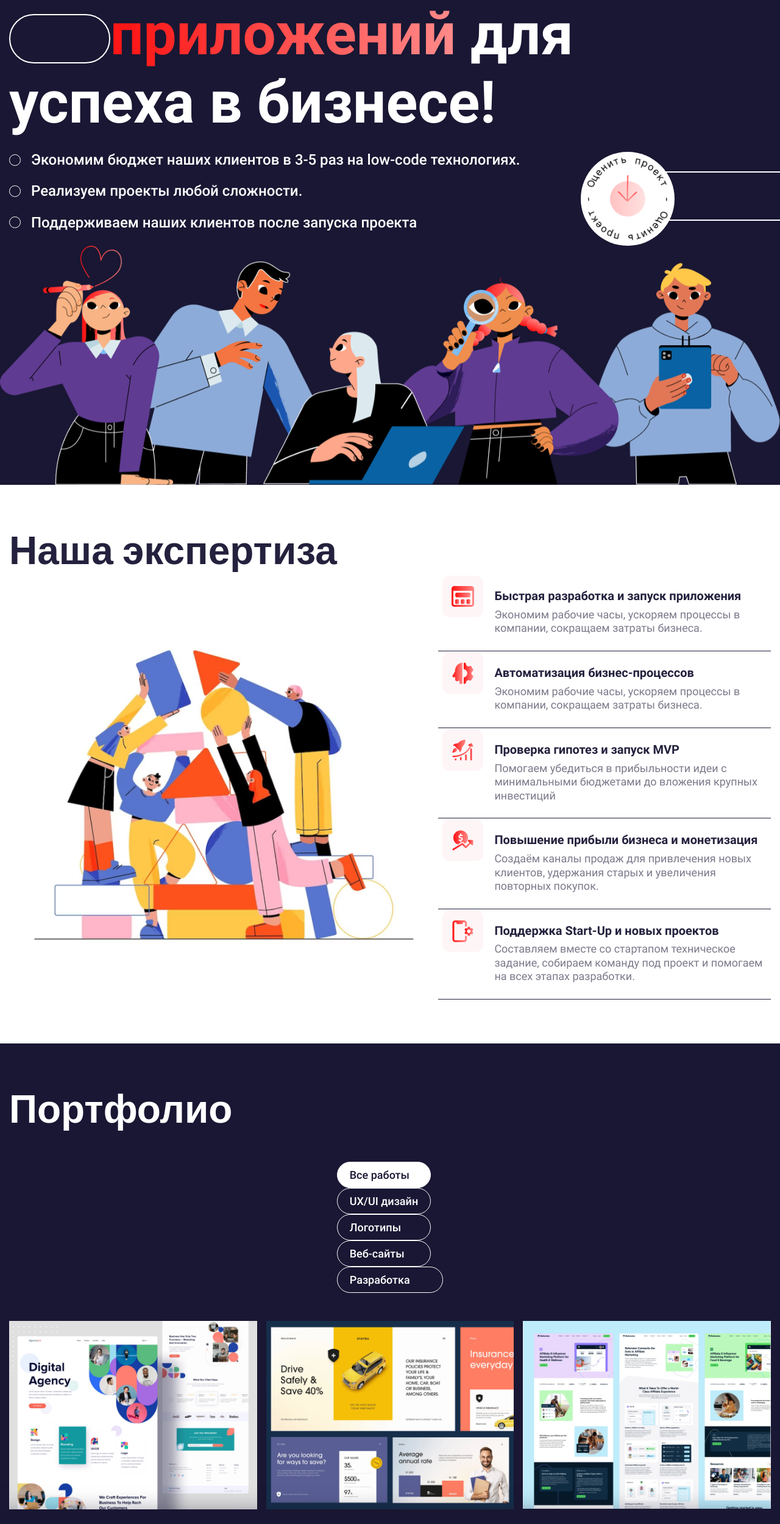
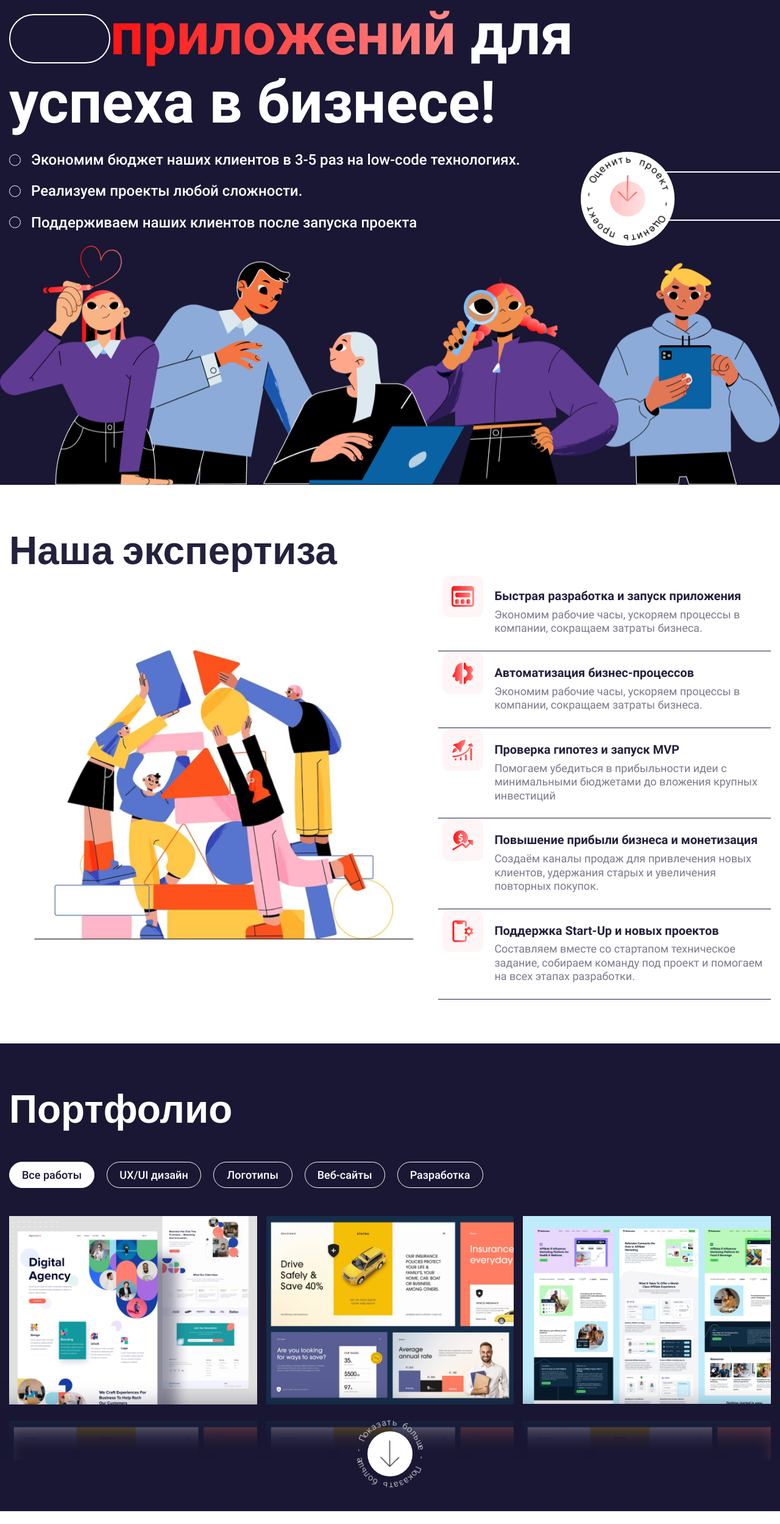
Before and after one commit to ReflexTen/no-code_landing-react, a React (Create React App) app: page / in a window 1280 px wide. Shown: the part 242-2741 px from the top of the page at 61% size. Built offline with nearby package versions, Linux system fonts and the light colour scheme; a web font is replaced by a local one.

Commit message:
added adaptiv setions about, team, reviews

```diff
--- a/src/components/Main.jsx
+++ b/src/components/Main.jsx
@@ -15,9 +15,9 @@ const Main = () => {
       <Home />
       <Expertise />
       <Portfolio />
-      {/* <About /> */}
-      {/* <Team /> */}
-      {/* <Reviews /> */}
+      <About />
+      <Team />
+      <Reviews />
       {/* <Contact /> */}
       {/* <Questions /> */}
     </main>
--- a/src/components/reviews-components/ReviewsCard.jsx
+++ b/src/components/reviews-components/ReviewsCard.jsx
@@ -6,7 +6,7 @@ const ReviewsCard = ({ img, name, review }) => {
           <img className="reviews-card__image" src={img} alt="" />
         </div>
         <h4 className="reviews-card__title">{name}</h4>
-        <p className="reviews-card__text">{review}</p>
+        <div className="reviews-card__text">{review}</div>
       </div>
     </div>
   )
--- a/src/components/sections/Portfolio.jsx
+++ b/src/components/sections/Portfolio.jsx
@@ -1,12 +1,6 @@
 import { useState, useLayoutEffect, useEffect, useRef } from 'react'
 import Fade from 'react-reveal/Fade'
 import works from '../../components/helpers/Works.js'
-
-import { Swiper, SwiperSlide } from 'swiper/react'
-import 'swiper/css'
-import 'swiper/css/free-mode'
-
-import { FreeMode, Mousewheel } from 'swiper'
 
 const navigation = [
   { name: 'Все работы' },
@@ -83,17 +77,6 @@ const Portfolio = () => {
         </Fade>
 
         <ul className="portfolio__tags">
-          <Swiper
-            direction={'horisontal'}
-            slidesPerView={'auto'}
-            freeMode={true}
-            mousewheel={true}
-            // slidesPerView={4}
-            // speed={500}
-            // spaceBetween={10}
-            modules={[FreeMode, Mousewheel]}
-          >
-            <SwiperSlide>
           {navigation.map((item, idx) => {
             return (
               <li
@@ -111,8 +94,6 @@ const Portfolio = () => {
               </li>
             )
           })}
-            </SwiperSlide>
-          </Swiper>
         </ul>
 
         <div className="portfolio__content content">
--- a/src/styles/common/global.scss
+++ b/src/styles/common/global.scss
@@ -47,7 +47,6 @@ body {
 }
 
 .section {
-  // min-height: 100vh;
   padding: 72px 0;
 
   @include media-2 {
@@ -83,7 +82,6 @@ body {
       width: 100%;
       position: absolute;
       top: 100%;
-      // bottom: 0;
       left: 50%;
       transform: translateX(-50%) translateY(-200%);
       background: #131227;
@@ -96,7 +94,6 @@ body {
 
     @include media-2 {
       height: calc(100vh - 113px);
-      // height: 100%;
     }
     @include media-3 {
       height: calc(100vh - 94.5px);
@@ -253,3 +250,89 @@ body {
     font-size: 24px;
   }
 }
+
+.swiper {
+  overflow: visible;
+}
+
+.slider-controler {
+  position: absolute;
+  top: -85px;
+  left: 1170px;
+
+  @include media-1 {
+    top: -75px;
+    left: 925px;
+  }
+}
+
+.slider-arrow-prew,
+.slider-arrow-next {
+  width: 70px;
+  height: 20px;
+  cursor: pointer;
+
+  @include media-2 {
+    display: none;
+  }
+
+  &::after {
+    content: '';
+    position: absolute;
+    top: 4px;
+    left: 3px;
+    width: 12px;
+    height: 12px;
+    border-top: 2px solid red;
+    border-right: 2px solid red;
+    border-radius: 1px;
+    transform: rotate(-135deg);
+    transition: all 0.3s;
+  }
+
+  &::before {
+    content: '';
+    background: red;
+    position: absolute;
+    top: 9px;
+    left: 3px;
+    width: 60px;
+    height: 2px;
+    object-fit: contain;
+    border-radius: 2px;
+    transition: all 0.3s;
+  }
+
+  &.swiper-button-disabled {
+    &::before {
+      background: white;
+      width: 40px;
+    }
+    &::after {
+      border-color: white;
+    }
+  }
+}
+
+.slider-arrow-prew {
+  position: absolute;
+  top: -10px;
+  left: -130px;
+}
+
+.slider-arrow-next {
+  position: absolute;
+  top: -10px;
+  right: -2px;
+  transform: rotate(180deg);
+}
+
+.swiper-pagination-bullet {
+  width: 34px;
+  height: 6px;
+  border-radius: 0;
+  transition: all 0.3s;
+}
+.swiper-pagination-bullet-active {
+  background-color: rgba(255, 0, 0, 0.8);
+}
--- a/src/styles/sections/about.scss
+++ b/src/styles/sections/about.scss
@@ -3,17 +3,36 @@
 
   & .container {
     max-width: 1265px;
+
+    @include media-4 {
+      padding: 0;
+    }
   }
 
   // .about__subtitle
   &__subtitle {
     margin-bottom: 65px;
+    padding: 0 15px;
   }
   // .about__inner
   &__inner {
     display: grid;
     grid-template-columns: repeat(3, 1fr);
     grid-gap: 33px 88px;
+
+    @include media-2 {
+      grid-template-columns: repeat(2, 1fr);
+      grid-gap: 33px 60px;
+    }
+
+    @include media-3 {
+      grid-gap: 20px 30px;
+    }
+
+    @include media-4 {
+      grid-template-columns: repeat(1, 1fr);
+      // grid-gap: 33px 60px;
+    }
   }
   // .about__item
   &__item {
@@ -21,12 +40,14 @@
     padding: 30px 20px 21px;
     min-height: 353px;
     color: #3a3737;
-    // color: white;
     border-radius: 23px;
+    transition: all 0.5s;
 
-    // background: linear-gradient(92.81deg, #ffffff 6.3%, #ffffff 97.86%);
+    @include media-4 {
+      min-height: 290px;
 
-    transition: all 0.5s;
+      border-radius: 0;
+    }
 
     &:hover {
       & .about {
@@ -57,6 +78,13 @@
     font-weight: 500;
     font-size: 24px;
     line-height: 1.095;
+
+    @include media-3 {
+      font-size: 18px;
+    }
+    @include media-4 {
+      font-size: 16px;
+    }
   }
   // .about__item-text
   &__item-text {
--- a/src/styles/sections/portfolio.scss
+++ b/src/styles/sections/portfolio.scss
@@ -4,12 +4,17 @@
   flex-direction: column;
   justify-content: space-between;
   padding-bottom: 0;
+  overflow: hidden;
   // .portfolio__subtitle
   &__subtitle {
     margin-bottom: 50px;
     font-weight: 600;
     line-height: 1.13;
     color: white;
+
+    @include media-3 {
+      margin-bottom: 28px;
+    }
   }
   // .portfolio__tags
   &__tags {
@@ -17,8 +22,15 @@
     align-items: center;
     margin-bottom: 46px;
 
+    // max-width: 700px;
+
     @include media-3 {
-      overflow-x: auto;
+      margin-bottom: 28px;
+      overflow-x: scroll;
+
+      &::-webkit-scrollbar {
+        width: 0;
+      }
     }
   }
   // .portfolio__tag
@@ -32,15 +44,26 @@
     cursor: pointer;
     transition: all 0.3s;
 
+    min-width: 130px;
+    text-align: center;
+
     @include media-2 {
       font-size: 16px;
     }
     @include media-3 {
       font-size: 14px;
     }
+    @include media-4 {
+      min-width: 117px;
+      font-size: 12px;
+    }
 
     &:not(:last-child) {
       margin-right: 20px;
+
+      @include media-3 {
+        margin-right: 7px;
+      }
     }
 
     &:hover {
@@ -71,12 +94,18 @@
     @include media-2 {
       grid-template-columns: repeat(2, 1fr);
     }
+    @include media-4 {
+      grid-template-columns: repeat(1, 1fr);
+    }
   }
   // .content__item
   &__item {
   }
   // .content__item-img
   &__item-img {
+    @include media-4 {
+      margin: 0 auto;
+    }
   }
 
   &__circle-button {
@@ -93,6 +122,11 @@
     cursor: pointer;
     z-index: 11;
 
+    @include media-3 {
+      width: 100px;
+      height: 100px;
+    }
+
     &::before {
       content: '';
       position: absolute;
@@ -103,6 +137,11 @@
       height: 74px;
       background-color: #fff;
       border-radius: 50%;
+
+      @include media-3 {
+        width: 56px;
+        height: 56px;
+      }
     }
 
     &::after {
@@ -114,6 +153,11 @@
       width: 60px;
       height: 60px;
       transition: all 0.5s;
+      background-size: cover;
+      @include media-3 {
+        width: 50px;
+        height: 50px;
+      }
     }
 
     &--active {
@@ -132,12 +176,19 @@
     font-weight: 300;
     animation: animate 25s linear infinite;
 
+    @include media-3 {
+      font-size: 12px;
+    }
+
     p {
       & span {
         position: absolute;
         left: 50%;
+        transform-origin: 0 60px;
 
-        transform-origin: 0 60px;
+        @include media-3 {
+          transform-origin: 0 50px;
+        }
       }
     }
   }
--- a/src/styles/sections/reviews.scss
+++ b/src/styles/sections/reviews.scss
@@ -5,7 +5,16 @@
   padding-bottom: 101px;
   // .reviews__subtitle
   &__subtitle {
+    position: relative;
+    display: inline-block;
     margin-bottom: 54px;
+    z-index: 10;
+
+    @include media-3 {
+      text-align: center;
+      width: 100%;
+      margin: 0 auto 43px;
+    }
   }
 
   // &__swiper-container {
@@ -20,7 +29,11 @@
     height: 1000px;
     width: 1px;
     box-shadow: 0 0px 70px 60px white;
-    z-index: 999;
+    z-index: 1;
+
+    @include media-1 {
+      display: none;
+    }
   }
 
   &__shadow-right {
@@ -49,37 +62,24 @@
       }
     }
   }
-  // .swiper {
-  //   position: static;
-  // }
-  // .swiper-wrapper {
-  //   position: static;
-  // }
+
   .swiper-pagination {
-    // max-width: 252px;
-    // width: 100%;
     bottom: -40px;
-    // left: 50%;
-    // transform: translateX(-50%);
-    // text-align: start;
-  }
-  .swiper-pagination-bullet {
-    width: 34px;
-    height: 6px;
-    border-radius: 0;
-  }
-  .swiper-pagination-bullet-active {
-    background: linear-gradient(92.81deg, #ff1717 6.3%, #ff8988 97.86%);
   }
 }
 .reviews-card {
   box-sizing: border-box;
   max-width: 730px;
   width: 100%;
+  // min-height: 500px;
   padding: 61px 118px 51px;
   background: white;
   box-shadow: 0px 26px 49px rgba(0, 0, 0, 0.4);
   border-radius: 12px;
+
+  @include media-2 {
+    padding: 40px 15px 40px;
+  }
 
   // .reviews-card__img-box
   &__img-box {
@@ -103,16 +103,23 @@
       content: '';
       position: absolute;
       top: -50px;
-      left: 0;
+      left: -60px;
       width: 92px;
       height: 71px;
       background-image: url('../../images/icons/quotes.png');
-      object-fit: contain;
+      background-size: cover;
+
+      @include media-2 {
+        top: -135px;
+        left: 0;
+        width: 57px;
+        height: 43px;
+      }
     }
   }
   // .reviews-card__text
   &__text {
-    height: 115px;
+    // height: 115px;
     margin-bottom: 33px;
     font-style: italic;
     font-weight: 400;
@@ -123,17 +130,3 @@
     text-align: center;
   }
 }
-
-.section {
-}
-
-.subtitle {
-}
-.slider-controler {
-}
-.slider-arrow-prew {
-}
-.arrow {
-}
-.slider-arrow-next {
-}
--- a/src/styles/sections/team.scss
+++ b/src/styles/sections/team.scss
@@ -1,25 +1,36 @@
 .team {
   position: relative;
   overflow: hidden;
-  // & .container {
-  //   overflow: hidden;
-  // }
+
+  &.section {
+    padding-bottom: 70px;
+  }
 
   // .team__subtitle
   &__subtitle {
+    position: relative;
+    display: inline-block;
     color: white;
     margin-bottom: 54px;
+    z-index: 10;
+
+    @include media-3 {
+      width: 100%;
+      margin: 0 auto 43px;
+    }
   }
 
   &__shadow-right,
   &__shadow-left {
     position: absolute;
-
     background-color: #191733;
     height: 1000px;
     width: 1px;
     box-shadow: 0 0px 70px 60px #191733;
-    z-index: 999;
+
+    @include media-1 {
+      display: none;
+    }
   }
 
   &__shadow-right {
@@ -30,11 +41,24 @@
     top: 0;
     left: 0;
   }
+
+  .swiper-pagination {
+    display: none;
+    bottom: -40px;
+
+    @include media-2 {
+      display: block;
+    }
+  }
 }
 
 .team-card {
   max-width: 273px;
   width: 100%;
+
+  @include media-2 {
+    margin: 0 auto;
+  }
 
   &:hover {
     .team-card {
@@ -117,75 +141,12 @@
     display: block;
     margin: 0 auto;
     transition: all 0.3s;
+
+    @include media-2 {
+      opacity: 1;
+    }
   }
   // .team-card__link-icon
   &__link-icon {
   }
-
-  .swiper {
-    overflow: visible;
-  }
-
-  .slider-controler {
-    position: absolute;
-    top: -85px;
-    left: 1170px;
-  }
-
-  .slider-arrow-prew,
-  .slider-arrow-next {
-    width: 70px;
-    height: 20px;
-    cursor: pointer;
-
-    &::after {
-      content: '';
-      position: absolute;
-      top: 4px;
-      left: 3px;
-      width: 12px;
-      height: 12px;
-      border-top: 2px solid red;
-      border-right: 2px solid red;
-      border-radius: 1px;
-      transform: rotate(-135deg);
-      transition: all 0.3s;
-    }
-
-    &::before {
-      content: '';
-      background: red;
-      position: absolute;
-      top: 9px;
-      left: 3px;
-      width: 60px;
-      height: 2px;
-      object-fit: contain;
-      border-radius: 2px;
-      transition: all 0.3s;
-    }
-
-    &.swiper-button-disabled {
-      &::before {
-        background: white;
-        width: 40px;
-      }
-      &::after {
-        border-color: white;
-      }
-    }
-  }
-
-  .slider-arrow-prew {
-    position: absolute;
-    top: -10px;
-    left: -130px;
-  }
-
-  .slider-arrow-next {
-    position: absolute;
-    top: -10px;
-    right: -2px;
-    transform: rotate(180deg);
-  }
 }
```
Also changed, not shown: src/components/sections/Reviews.jsx (+6 -1 lines), src/components/sections/Team.jsx (+16 -3 lines). Lines whose indentation alone changed are shown as unchanged.
